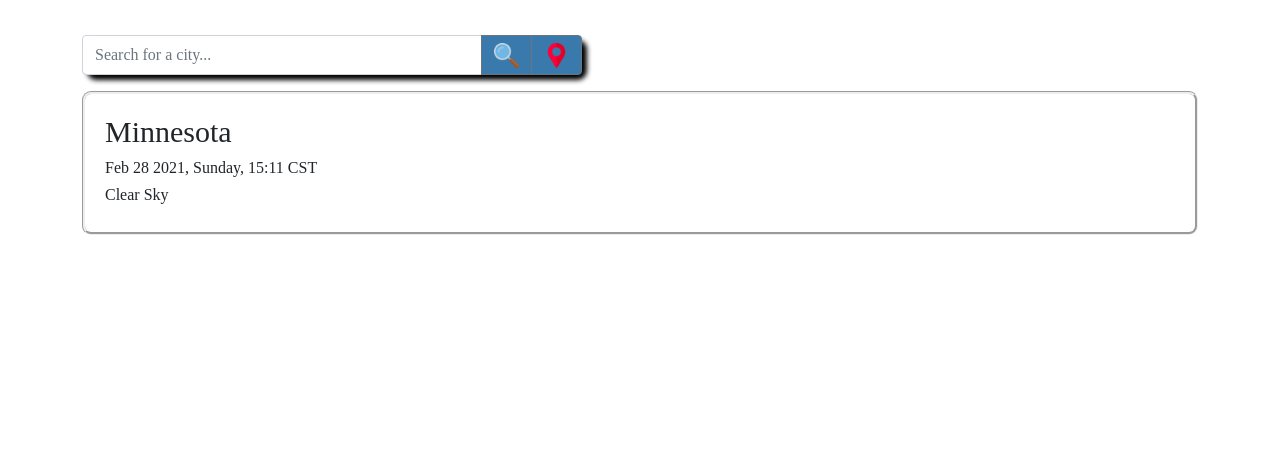
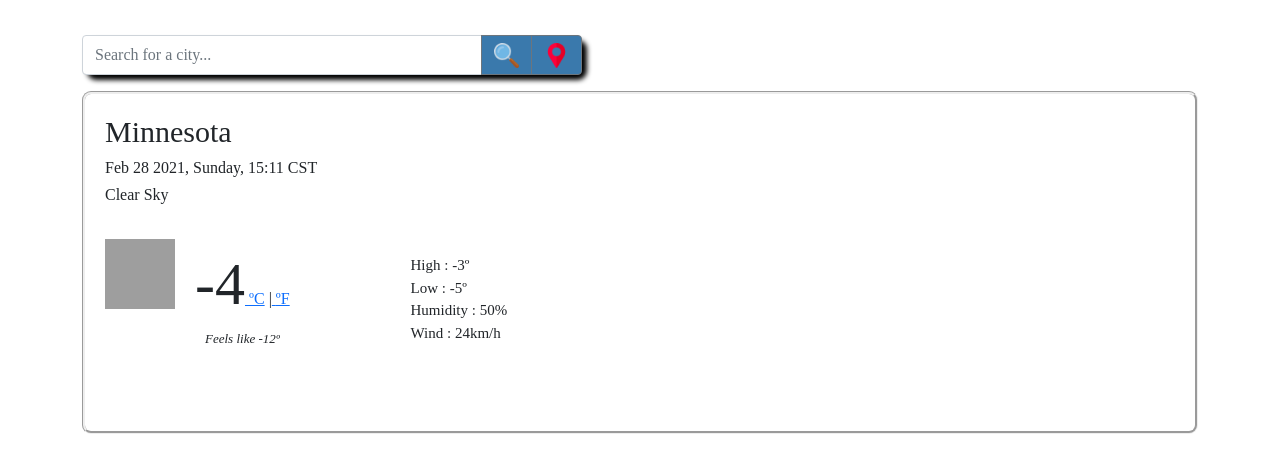
Before and after one commit to JyotsnaJose/react-weather-app, a React (Create React App) app: page / in a window 1280 px wide. Shown: the top 472 px of the page. Built offline with nearby package versions, Linux system fonts and the light colour scheme; grey boxes are pictures that could not be loaded; a web font is replaced by a local one.

Commit message:
Added current weather

```diff
--- a/src/App.js
+++ b/src/App.js
@@ -3,6 +3,7 @@ import Search from "./Search";
 import City from "./City";
 import DateTime from "./DateTime";
 import Description from "./Description";
+import CurrentWeather from "./CurrentWeather";
 
 export default function App() {
   return (
@@ -13,6 +14,7 @@ export default function App() {
           <City value="Minnesota" />
           <DateTime value="Feb 28 2021, Sunday, 15:11 CST" />
           <Description value="Clear Sky" />
+          <CurrentWeather />
         </div>
       </div>
     </div>
--- a/src/CurrentWeather.css
+++ b/src/CurrentWeather.css
@@ -0,0 +1,25 @@
+.CurrentWeather {
+  margin: 35px auto;
+}
+.CurrentWeather #icon {
+  height: 70px;
+  width: 70px;
+}
+.CurrentWeather .listImages {
+  height: 15px;
+  width: 15px;
+}
+.CurrentWeather #temperature {
+  font-size: 60px;
+  margin-left: 20px;
+}
+.CurrentWeather .tempFeelsLike {
+  display: block;
+  font-size: 13px;
+  margin-left: 100px;
+}
+.CurrentWeather .condition-list {
+  list-style: none;
+  margin-top: 15px;
+  font-size: 15px;
+}
--- a/src/CurrentWeather.js
+++ b/src/CurrentWeather.js
@@ -0,0 +1,62 @@
+import React from "react";
+import "./CurrentWeather.css";
+
+export default function CurrentWeather() {
+  let currentData = {
+    temperature: -4,
+    feelslike: -12,
+    highTemp: -3,
+    lowTemp: -5,
+    humidity: 50,
+    windspeed: 24,
+  };
+  return (
+    <div className="CurrentWeather">
+      <div className="row">
+        <div className="col-6">
+          <div className="row">
+            <div className="col-sm-6 mb-3">
+              <img
+                src="/images/01d.png"
+                alt="Weather Icon"
+                id="icon"
+                className="float-start"
+              />
+              <span id="temperature">{currentData.temperature}</span>
+              <span className="unitConversion">
+                <a href="#" id="celsius-link" className="active">
+                  {" "}
+                  ºC
+                </a>{" "}
+                |
+                <a href="#" id="fahenheit-link">
+                  {" "}
+                  ºF
+                </a>
+              </span>
+              <i className="tempFeelsLike">
+                Feels like <span id="feelsLike">{currentData.feelslike}</span>º
+              </i>
+            </div>
+            <div className="col-sm-6 mb-3">
+              <ul className="condition-list">
+                <li>
+                  High : <span id="tempHigh">{currentData.highTemp}</span>º
+                </li>
+                <li>
+                  Low : <span id="tempLow">{currentData.lowTemp}</span>º
+                </li>
+                <li>
+                  Humidity : <span id="humidity">{currentData.humidity}</span>%
+                </li>
+                <li>
+                  Wind : <span id="windSpeed">{currentData.windspeed}</span>km/h
+                </li>
+              </ul>
+            </div>
+          </div>
+        </div>
+      </div>
+    </div>
+  );
+}
```
